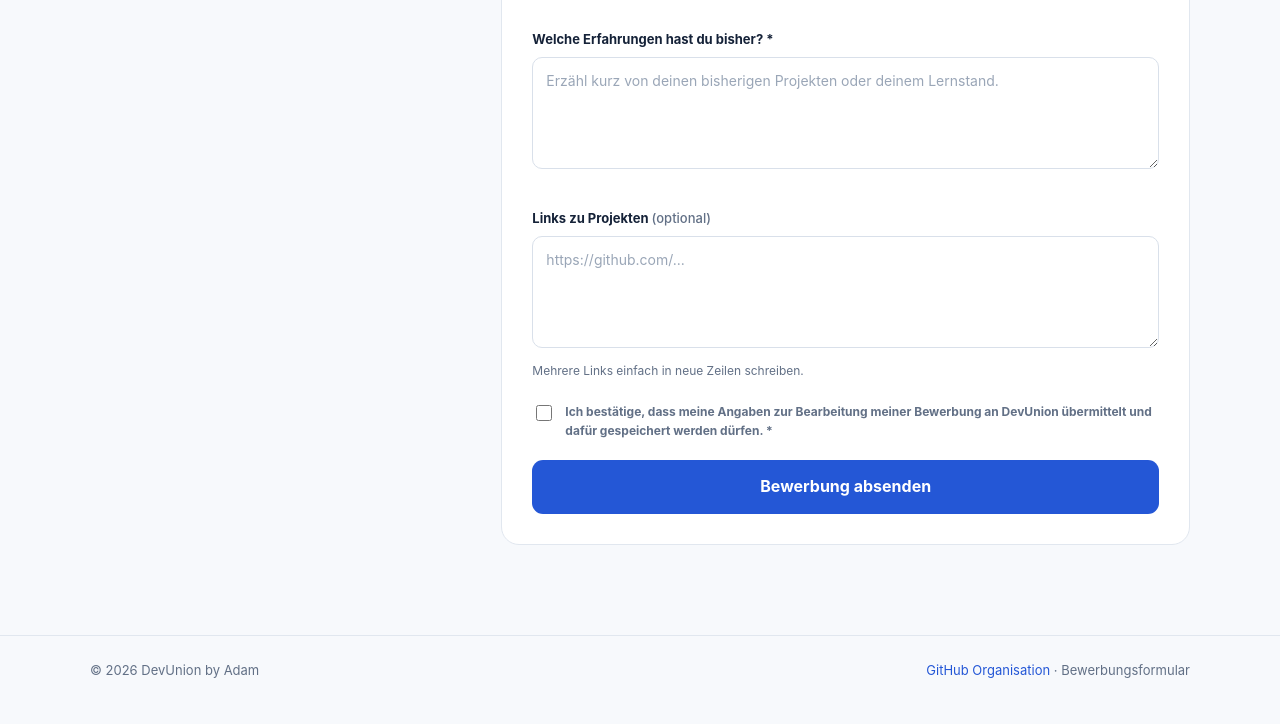
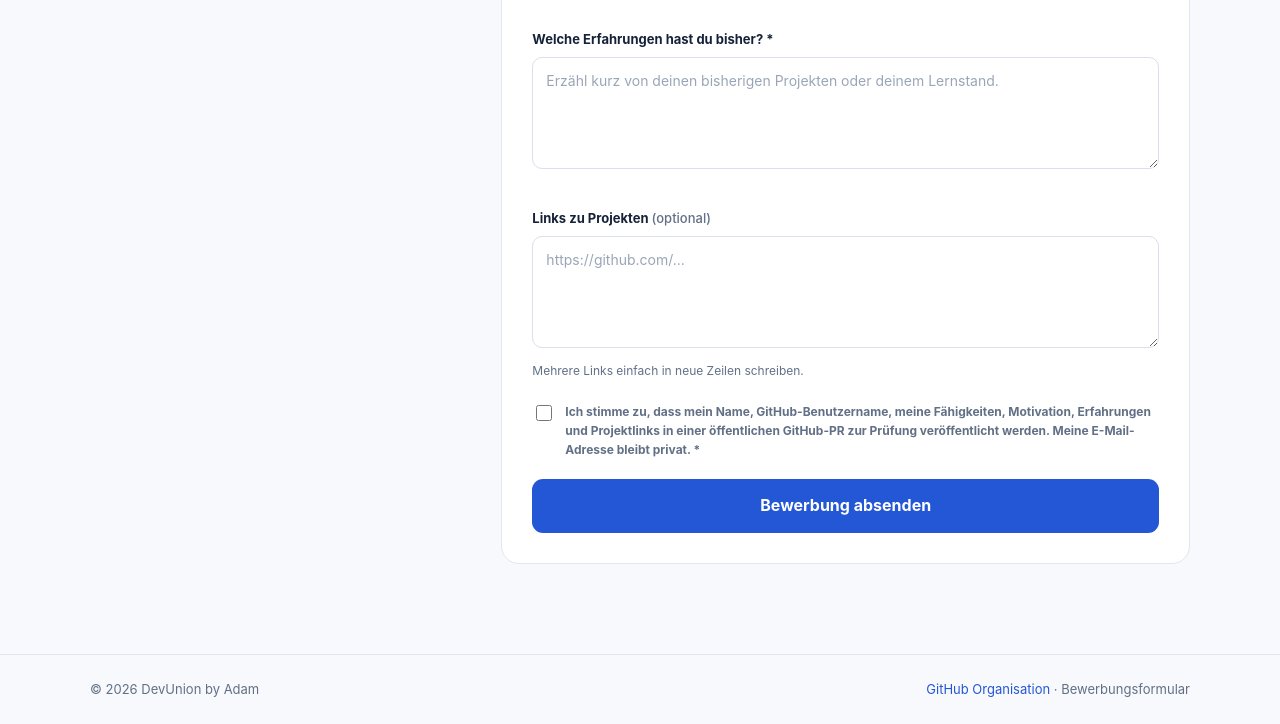
Before and after one commit to LordLOLQDH/My-organisation, a plain HTML site: page index.html in a window 1280 px wide. Shown: the part 1413-2137 px from the top of the page. Drawn offline with Linux system fonts and the light colour scheme.

Commit message:
Disclose public application details in consent text

```diff
--- a/index.html
+++ b/index.html
@@ -36,7 +36,7 @@ main{padding:16px 0 90px}.section-head{margin:0 0 24px}.section-head h2{font-siz
 <div class="field full"><label for="links">Links zu Projekten <em>(optional)</em></label><textarea id="links" name="project_links" maxlength="1500" placeholder="https://github.com/..."></textarea><div class="hint">Mehrere Links einfach in neue Zeilen schreiben.</div></div>
 </div>
 <div class="hp" aria-hidden="true"><label for="website">Website</label><input id="website" name="website" tabindex="-1" autocomplete="off"></div>
-<label class="check"><input type="checkbox" id="consent" required><span>Ich bestätige, dass meine Angaben zur Bearbeitung meiner Bewerbung an DevUnion übermittelt und dafür gespeichert werden dürfen. *</span></label>
+<label class="check"><input type="checkbox" id="consent" required><span>Ich stimme zu, dass mein Name, GitHub-Benutzername, meine Fähigkeiten, Motivation, Erfahrungen und Projektlinks in einer öffentlichen GitHub-PR zur Prüfung veröffentlicht werden. Meine E-Mail-Adresse bleibt privat. *</span></label>
 <button class="btn" id="submit" type="submit">Bewerbung absenden</button>
 <div class="status" id="status" role="status" aria-live="polite"></div>
 </form>
```
